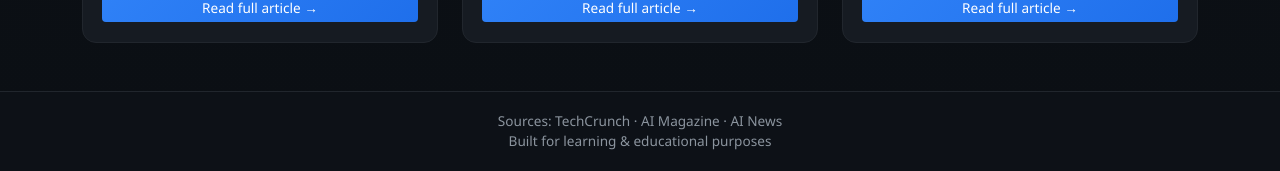
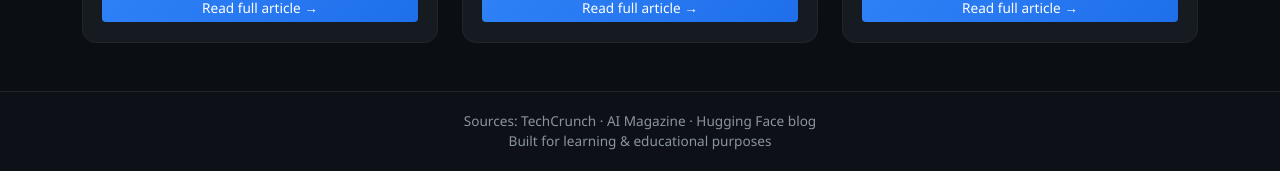
Before and after one commit to vedanttupe005/ScrapeMind, a Flask app: page / in a window 1280 px wide. Shown: the part 1384-1555 px from the top of the page. Run offline with Flask 3, Linux system fonts and the light colour scheme.

Commit message:
update copyright section

```diff
--- a/templates/index.html
+++ b/templates/index.html
@@ -169,7 +169,7 @@
 <!-- FOOTER -->
 <footer>
     <p class="mb-0">
-        Sources: TechCrunch · AI Magazine · AI News<br>
+        Sources: TechCrunch · AI Magazine · Hugging Face blog<br>
         Built for learning & educational purposes
     </p>
 </footer>
```
